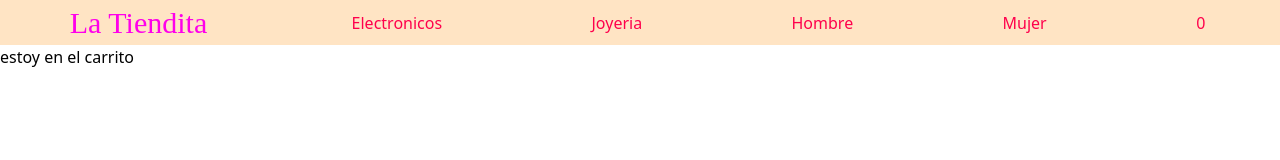
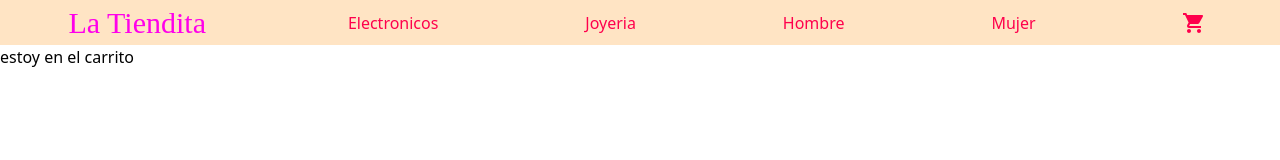
Before and after one commit to RamonJVillarroel/tienda-react, a React (Create React App) app: page /Carrito in a window 1280 px wide. Shown: the top 160 px of the page. Built offline with nearby package versions, Linux system fonts and the light colour scheme.

Commit message:
contextt

```diff
--- a/src/componentes/CartContext.js
+++ b/src/componentes/CartContext.js
@@ -33,6 +33,7 @@ const ContextCart = ({ children }) => {
     }
     const removeItem = (id) => {
         setProducts(products.filter(product => product.id !== id));
+
     }
     const isInCart = (id) => {
         return products.some(products => products.id === id);
--- a/src/componentes/CartWidget.js
+++ b/src/componentes/CartWidget.js
@@ -1,4 +1,4 @@
-import React, { useContext, useState } from "react";
+import React, { useContext } from "react";
 import './menu.css'
 import ShoppingCartIcon from '@mui/icons-material/ShoppingCart';
 import { cartContext } from "./CartContext";
@@ -6,14 +6,20 @@ import { cartContext } from "./CartContext";
 
 const CartWidget = () => {
   const { quantity } = useContext(cartContext)
-/*   const [mus, setMus]=useState(true) */
-
+  /* const [mus, setMus] = useState(true)
+  useEffect(() => {
+    quantity > 0 ? setMus(false) : setMus(true);
+  }) */
   return (
     <>
-    {{quantity} >0 ?(<ShoppingCartIcon />):(<ShoppingCartIcon />,<p>{quantity}</p>)
-
-    }
-
+     {/*  {mus ? (<ShoppingCartIcon />) :
+        <><ShoppingCartIcon />
+          <p>{quantity}</p></>
+      } */}
+  {
+  quantity>0 ?<><ShoppingCartIcon />
+  <p>{quantity}</p></> :<ShoppingCartIcon />
+  }
     </>
 
   )
```
